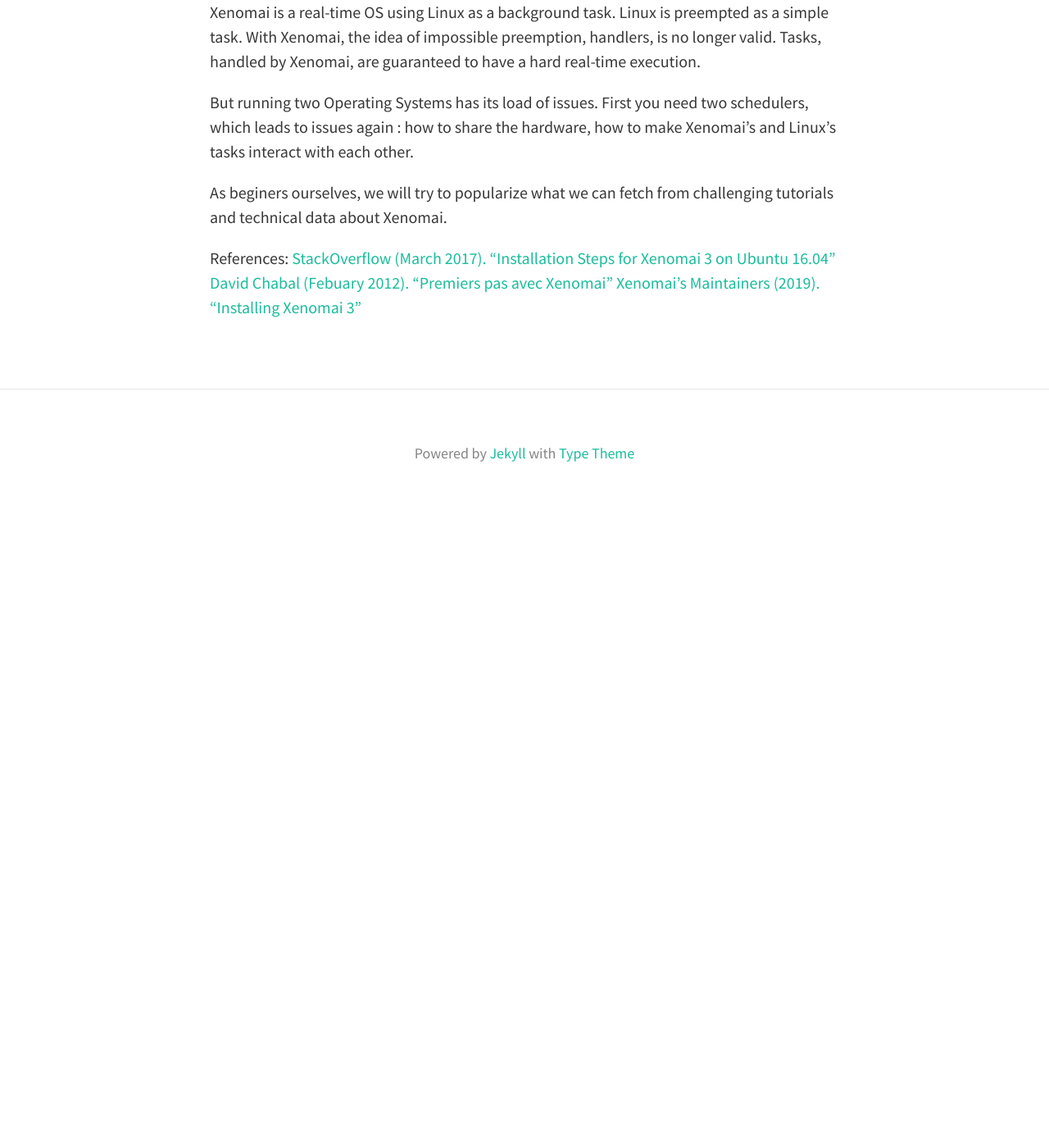
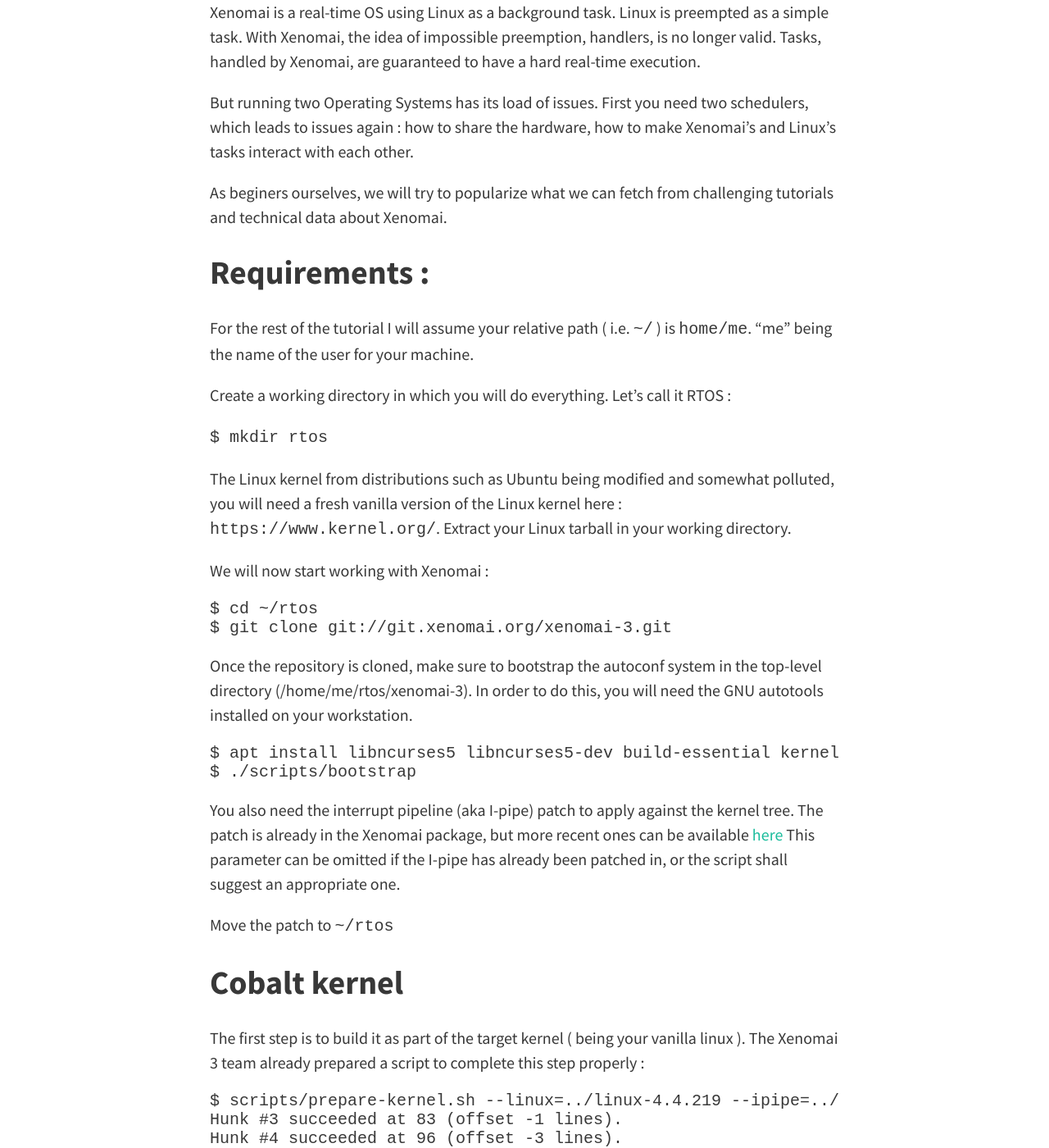
Before and after one commit to MasterERTS/rtros-documentation, a Jekyll site: the page built from _posts/2020-04-18-xenomai.md, in a window 1280 px wide and 1400 px high, scrolled down 469 px. Shown: the whole window at 82% size. Built offline with Jekyll 4.4.1, drawn with Linux system fonts in a browser that asks for light colours; nearby versions of some CDN libraries; before the commit the page ends 1099 px from its top, so only the background shows below that; some of the changed text lies outside the part shown.

Commit message:
change names and dates

````diff
--- a/_posts/2020-04-18-xenomai.md
+++ b/_posts/2020-04-18-xenomai.md
@@ -10,6 +10,92 @@
 
 As beginers ourselves, we will try to popularize what we can fetch from challenging tutorials and technical data about Xenomai.
 
+## Requirements :
+
+For the rest of the tutorial I will assume your relative path ( i.e. `~/` ) is `home/me`. "me" being the name of the user for your machine.
+
+Create a working directory in which you will do everything. Let's call it RTOS :
+
+`$ mkdir rtos`
+
+The Linux kernel from distributions such as Ubuntu being modified and somewhat polluted, you will need a fresh vanilla version of the Linux kernel here :
+`https://www.kernel.org/`. Extract your Linux tarball in your working directory.
+
+We will now start working with Xenomai :
+
+```
+$ cd ~/rtos
+$ git clone git://git.xenomai.org/xenomai-3.git
+```
+
+Once the repository is cloned, make sure to bootstrap the autoconf system in the top-level directory (/home/me/rtos/xenomai-3). In order to do this, you will need the GNU autotools installed on your workstation.
+
+```
+$ apt install libncurses5 libncurses5-dev build-essential kernel-package fakeroot libssl-dev
+$ ./scripts/bootstrap
+```
+
+You also need the interrupt pipeline (aka I-pipe) patch to apply against the kernel tree. The patch is already in the Xenomai package, but more recent ones can be available [here](https://xenomai.org/downloads/ipipe/) This parameter can be omitted if the I-pipe has already been patched in, or the script shall suggest an appropriate one.
+
+Move the patch to `~/rtos`
+
+## Cobalt kernel
+
+The first step is to build it as part of the target kernel ( being your vanilla linux ). The Xenomai 3 team already prepared a script to complete this step properly :
+
+```
+$ scripts/prepare-kernel.sh --linux=../linux-4.4.219 --ipipe=../ipipe-core-4.4.218-cip44-x86-23.patch --arch=x86_64`
+Hunk #3 succeeded at 83 (offset -1 lines).
+Hunk #4 succeeded at 96 (offset -3 lines).
+Hunk #5 succeeded at 685 (offset -17 lines).
+Hunk #6 succeeded at 912 (offset -17 lines).
+checking file arch/x86/entry/common.c
+...
+...
+...
+checking file lib/bust_spinlocks.c
+checking file lib/dump_stack.c
+checking file lib/ioremap.c
+checking file lib/smp_processor_id.c
+checking file mm/memory.c
+checking file mm/mlock.c
+checking file mm/mmap.c
+Hunk #2 succeeded at 2827 (offset -12 lines).
+checking file mm/mmu_context.c
+checking file mm/mprotect.c
+checking file mm/vmalloc.c
+```
+
+You should not get any `Hunk ...` messages. It means the patch was moved to be applied correctly. If you look at my kernel version and my patch version, they differ by 0.0.1. Ideally you will use the same version for both.
+
+You can now start configurating your Xenomai kernel :
+
+```
+$ cd ~/rtos/linux-4.4.219
+$ make menuconfig
+```
+
+Build and install :
+
+`$ make -j8 && make -j8 modules_install install`
+
+Without modifying the configuration of modules, the kernel couldn't build. The visorbus driver had some issues with defines in the include folder. Because the module was unnecessary to our end we simply deactivated the driver in the configuration of the kernel. It then built without issues.
+
+We can now install the Xenomai libraries.
+
+```
+$ cd ~/rtos/xenomai-3
+$ ./configure && make && make install
+```
+
+Don't forget to update grub so that it parses the kernel available on your computer and adds it to the list at bootloading stage.
+
+```
+sudo update-grub
+```
+
+I wouldn't recommand putting Xenomai as the default grub option because... I did. And it was painful to come back from that.
+
 References:
 [StackOverflow (March 2017). "Installation Steps for Xenomai 3 on Ubuntu 16.04"](https://stackoverflow.com/questions/41949678/installation-steps-for-xenomai-3-on-ubuntu-16-04)
 [David Chabal (Febuary 2012). "Premiers pas avec Xenomai"](https://dchabal.developpez.com/tutoriels/linux/xenomai/)
````
Also changed, not shown: _posts/2020-04-15-project.md (renamed from _posts/2020-04-16-project.md), _posts/2020-04-16-website.md (renamed from _posts/2020-04-19-website.md), _posts/2020-04-17-rtroslist.md (renamed from _posts/2020-04-19-rtroslist.md), _posts/2020-04-19-ros.md (renamed from _posts/2020-04-17-ros.md).
